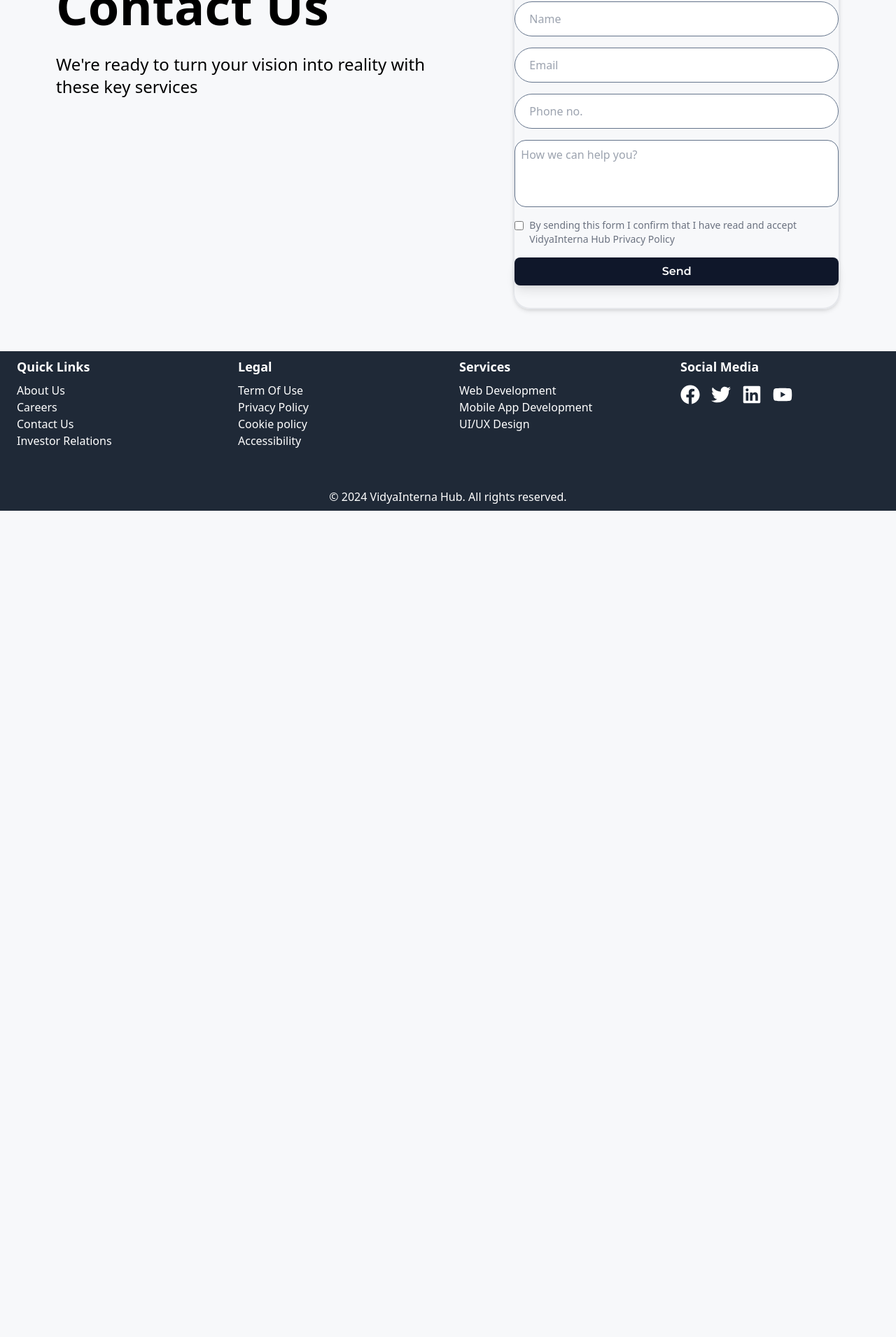
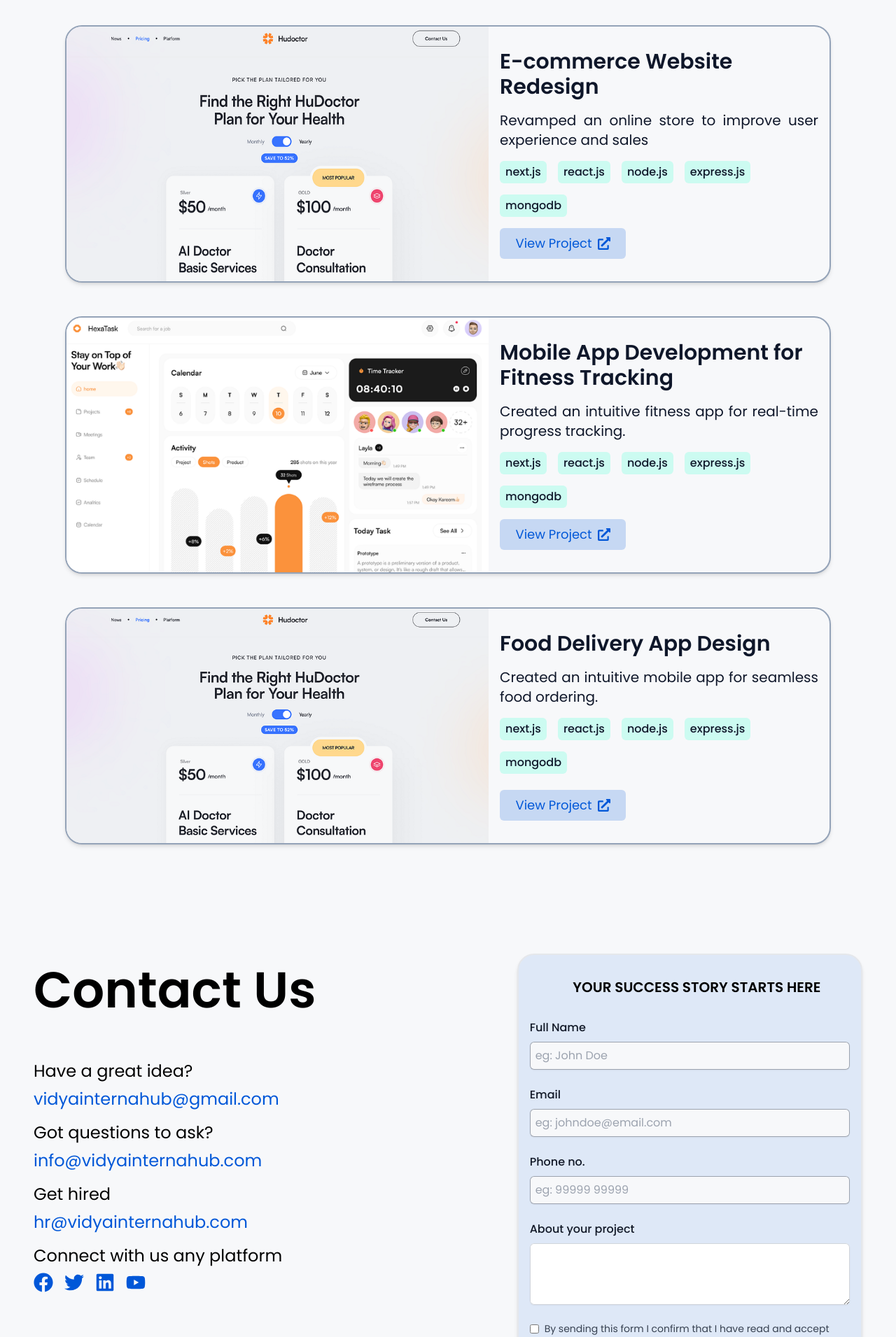
Before and after one commit to VidyaInternaHub/business-portfolio, a Next.js app: page / in a window 1280 px wide. Shown: the part 240-2151 px from the top of the page at 70% size. Before the commit the page ends 970 px from the top, so only its background shows below. Built offline with nearby package versions, Linux system fonts and the light colour scheme.

Commit message:
Add project section

```diff
--- a/app/page.tsx
+++ b/app/page.tsx
@@ -1,9 +1,11 @@
 import Image from "next/image";
 import ContactUs from "@/components/Contact/ContactUs";
+import Projects from "@/components/Projects/Projects";
 
 export default function Home() {
   return (
     <>
+      <Projects />
       <ContactUs />
     </>
   );
--- a/components/Contact/ContactUs.tsx
+++ b/components/Contact/ContactUs.tsx
@@ -1,59 +1,45 @@
 import Card from "../common/Card";
+import SocialMedia from "../common/SocialMedia";
 import Form from "./Form";
 
 export default function ContactUs() {
   return (
-    <section className="px-4 md:px-12 lg:px-20 py-10">
+    <section className="my-10">
+      <div className="max-w-[1290px] m-auto px-4 py-12 font-poppins md:px-12">
         <div className="flex flex-col py-5 gap-12 lg:flex-row lg:justify-between">
           <div className="lg:basis-1/2">
-          <span className="py-8 block font-semibold text-5xl sm:text-6xl xl:text-7xl">
+            <span className="py-4 block font-semibold text-5xl sm:text-6xl xl:text-7xl">
               Contact Us
             </span>
-          <span className="text-lg font-light md:text-xl lg:text-2xl">
-            We{`'`}re ready to turn your vision into reality with these key
-            services
-          </span>
-          {/* <div className="flex flex-col pt-8 space-y-3">
-            <div className="space-x-1 md:text-lg">
-              <span className="font-medium">Web Development: </span>
-              <span>
-                Custom, responsive websites tailored to enhance user experience
-                and business growth.
-              </span>
+            <div className="mt-12 space-y-4">
+              <div className="flex flex-col gap-2">
+                <span className="text-2xl">Have a great idea?</span>
+                <span className="text-2xl text-primary">vidyainternahub@gmail.com</span>
               </div>
-            <div className="space-x-1 md:text-lg">
-              <span className="font-medium">
-                Mobile Application Development:{" "}
-              </span>
-              <span>
-                Innovative, high-performance mobile apps for iOS and Android
-                platforms.
-              </span>
+              <div className="flex flex-col gap-2">
+                <span className="text-2xl">Got questions to ask?</span>
+                <span className="text-2xl text-primary">info@vidyainternahub.com</span>
               </div>
-            <div className="space-x-1 md:text-lg">
-              <span className="font-medium">UI/UX Design: </span>
-              <span>
-                Intuitive and visually engaging designs focused on user
-                satisfaction and functionality.
-              </span>
+              <div className="flex flex-col gap-2">
+                <span className="text-2xl">Get hired</span>
+                <span className="text-2xl text-primary">hr@vidyainternahub.com</span>
               </div>
-          </div> */}
+              <div className="flex flex-col gap-2">
+                <span className="text-2xl">Connect with us any platform</span>
+                <SocialMedia />
+              </div>
+            </div>
           </div>
           <div className="lg:basis-5/12">
-          {/* <div className="px-4 py-8 bg-accent bg-opacity-30 shadow-2xl rounded-3xl md:px-8 lg:px-12">
-            <span className="pl-5 block text-xl font-semibold uppercase">
-              Your Success Story Starts Here
-            </span>
-            <Form />
-          </div> */}
-          <Card className="shadow-2xl">
-            <span className="pl-5 block text-xl font-semibold uppercase">
+            <Card className="px-4 py-8 shadow-2xl bg-primary/10">
+              <span className="pl-5 block text-xl text-center font-semibold uppercase">
                 Your Success Story Starts Here
               </span>
               <Form />
             </Card>
           </div>
         </div>
+      </div>
     </section>
   );
 }
--- a/components/Contact/Form.tsx
+++ b/components/Contact/Form.tsx
@@ -1,39 +1,42 @@
 "use client";
 
 import Button from "../common/Button";
+import Input from "../common/Input";
 
 export default function Form() {
   const onSubmit = () => {};
 
   return (
-    <form className="flex flex-col gap-4 py-8">
-      <input
-        type="text"
-        placeholder="Name"
-        className="w-full px-5 py-3 border border-slate-500 rounded-full outline-none focus:border-highlight"
-      />
-      <input
-        type="email"
-        placeholder="Email"
-        className="w-full px-5 py-3 border border-slate-500 rounded-full outline-none focus:border-highlight"
-      />
-      <input
-        type="number"
-        placeholder="Phone no."
-        className="w-full px-5 py-3 border border-slate-500 rounded-full outline-none focus:border-highlight"
-      />
-      <textarea
-        placeholder="How we can help you?"
-        className="w-full h-24 resize-none overflow-auto p-2 border border-slate-500 rounded-2xl outline-none focus:border-highlight"
-      ></textarea>
-      <div className="flex items-start gap-2">
-        <input type="checkbox" className="mt-1" />
-        <span className="text-secondary text-sm">
-          By sending this form I confirm that I have read and accept
-          VidyaInterna Hub Privacy Policy
-        </span>
+    <form>
+      <div className="flex flex-col py-8">
+        <Input label="Full Name" placeholder="eg: John Doe" />
+        <Input label="Email" type="email" placeholder="eg: johndoe@email.com" />
+        <Input label="Phone no." type="number" placeholder="eg: 99999 99999" />
+        <div className="mb-6">
+          <label className="block font-medium text-gray-900">
+            About your project
+          </label>
+          <div className="mt-2">
+            <textarea
+              id="about"
+              name="about"
+              rows={3}
+              className="block w-full rounded-md border-0 py-2 pl-2 text-gray-900 shadow-sm ring-1 ring-inset ring-gray-300 outline-none placeholder:text-gray-400 focus:ring-2 focus:ring-inset focus:ring-indigo-600"
+              defaultValue={""}
+            />
+          </div>
+        </div>
+        <div className="mb-4 flex items-start gap-2">
+          <input type="checkbox" className="mt-1" />
+          <span className="text-gray-700 text-sm">
+            By sending this form I confirm that I have read and accept
+            VidyaInterna Hub Privacy Policy
+          </span>
+        </div>
+        <Button buttonType="primaryDarkButton" onClick={onSubmit}>
+          Send
+        </Button>
       </div>
-      <Button buttonType="primaryDarkButton" onClick={onSubmit}>Send</Button>
     </form>
   );
 }
--- /dev/null
+++ b/components/Projects/Projects.tsx
@@ -0,0 +1,57 @@
+import Image from "next/image";
+
+import { projectsData } from "@/data/data";
+import Card from "../common/Card";
+import { FaExternalLinkAlt } from "react-icons/fa";
+
+export default function Projects() {
+  return (
+    <section className="max-w-[1190px] m-auto px-4 py-12 font-poppins  md:px-12">
+      <div className="text-primaryDark">
+        <h1 className="text-4xl text-center font-semibold md:text-6xl md:text-left">Our Projects</h1>
+        <div className="mt-8 grid grid-cols-1 gap-12 lg:mt-12">
+          {projectsData.map((project, index) => (
+            <Card
+              key={index}
+              className="group flex flex-col justify-between bg-background border-slate-400 cursor-pointer overflow-hidden lg:flex-row"
+            >
+              {/* Image */}
+              <div>
+                <Image
+                    src={`/images/${project.img}`}
+                    width={720}
+                    height={480}
+                    className="w-full h-full lg:w-[680px]"
+                    alt={project.img}
+                />
+              </div>
+              {/* About Project */}
+              <div className="basis-1/2 flex flex-col px-4 py-8 gap-4">
+                <span className="text-2xl font-semibold md:text-3xl">{project.title}</span>
+                <span className="text-lg text-justify md:text-xl">
+                  {project.description}
+                </span>
+                <div className="flex flex-wrap gap-4">
+                  {project.techStack.map((tech, i) => (
+                    <span
+                      key={i}
+                      className="bg-teal-100 px-2 py-1 rounded-md font-medium text-sm md:text-base"
+                    >
+                      {tech}
+                    </span>
+                  ))}
+                </div>
+                <div className="h-full flex flex-col justify-end">
+                  <div className="w-[180px] py-2 flex justify-center items-center bg-primary/20 gap-2 text-lg text-primary rounded-md transition-colors duration-200 group-hover:bg-primary group-hover:text-white">
+                    <a href="/">View Project</a>
+                    <FaExternalLinkAlt />
+                  </div>
+                </div>
+              </div>
+            </Card>
+          ))}
+        </div>
+      </div>
+    </section>
+  );
+}
--- a/components/common/Card.tsx
+++ b/components/common/Card.tsx
@@ -9,7 +9,7 @@ export default function Card({
 }: CardProps) {
   return (
     <div
-      className={`border-2 shadow-md bg-opacity-30 rounded-3xl transition-all duration-300 ease-in-out ${className}`}
+      className={`border-2 shadow-md rounded-3xl transition-all duration-300 ease-in-out ${className}`}
     >
       {children}
     </div>
--- /dev/null
+++ b/components/common/Input.tsx
@@ -0,0 +1,28 @@
+interface Props {
+  label: string,
+  type?: string;
+  placeholder?: string;
+  className?: string;
+}
+
+export default function Input({
+  label,
+  type = "text",
+  placeholder = "",
+  className,
+}: Props) {
+  return (
+    <div className="mb-6">
+      <label className="block font-medium text-gray-900">
+        {label}
+      </label>
+      <div className="mt-2">
+        <input
+          type={type}
+          placeholder={placeholder}
+          className={`block w-full rounded-md border-0 py-2 pl-2 text-gray-900 bg-background shadow-sm ring-1 ring-inset ring-gray-400 outline-none placeholder:text-gray-400 focus:ring-2 focus:ring-inset focus:ring-indigo-600 ${className}`}
+        />
+      </div>
+    </div>
+  );
+}
--- /dev/null
+++ b/components/common/SocialMedia.tsx
@@ -0,0 +1,29 @@
+import Link from "next/link";
+import { FaFacebook, FaTwitter, FaLinkedin, FaYoutube } from "react-icons/fa";
+
+export default function SocialMedia() {
+  return (
+    <ul className="flex gap-4">
+      <li>
+        <Link href="#" className="text-primary hover:opacity-80 rounded-full">
+          <FaFacebook size={28} />
+        </Link>
+      </li>
+      <li>
+        <Link href="#" className="text-primary hover:opacity-80 rounded-full">
+          <FaTwitter size={28} />
+        </Link>
+      </li>
+      <li>
+        <Link href="#" className="text-primary hover:opacity-80 rounded-full">
+          <FaLinkedin size={28} />
+        </Link>
+      </li>
+      <li>
+        <Link href="#" className="text-primary hover:opacity-80 rounded-full">
+          <FaYoutube size={28} />
+        </Link>
+      </li>
+    </ul>
+  );
+}
--- a/data/data.ts
+++ b/data/data.ts
@@ -74,3 +74,27 @@ export const footerServices = [
 //   { icon: <FaLinkedin />, label: "LinkedIn" },
 //   { icon: <FaYoutube />, label: "YouTube" },
 // ];
+
+export const projectsData = [
+  {
+    img: "project-1.png",
+    title: "E-commerce Website Redesign",
+    description: "Revamped an online store to improve user experience and sales",
+    url: "",
+    techStack: ["next.js", "react.js", "node.js", "express.js", "mongodb"]
+  },
+  {
+    img: "project-2.png",
+    title: "Mobile App Development for Fitness Tracking",
+    description: "Created an intuitive fitness app for real-time progress tracking.",
+    url: "",
+    techStack: ["next.js", "react.js", "node.js", "express.js", "mongodb"]
+  },
+  {
+    img: "project-1.png",
+    title: "Food Delivery App Design",
+    description: "Created an intuitive mobile app for seamless food ordering.",
+    url: "",
+    techStack: ["next.js", "react.js", "node.js", "express.js", "mongodb"]
+  },
+]
```
Also changed, not shown: public/images/project-1.png (added), public/images/project-2.png (added). Lines whose indentation alone changed are shown as unchanged.
